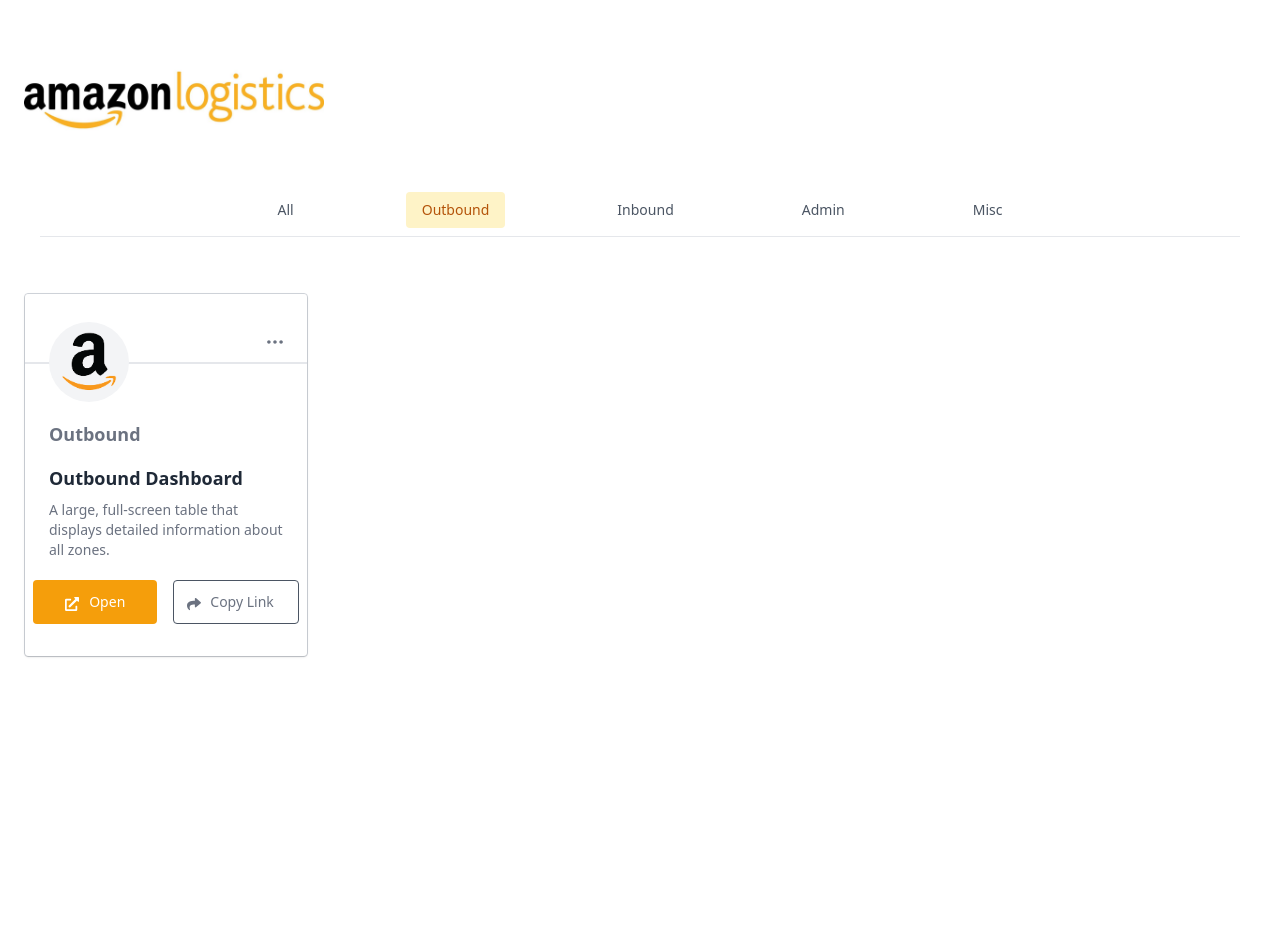
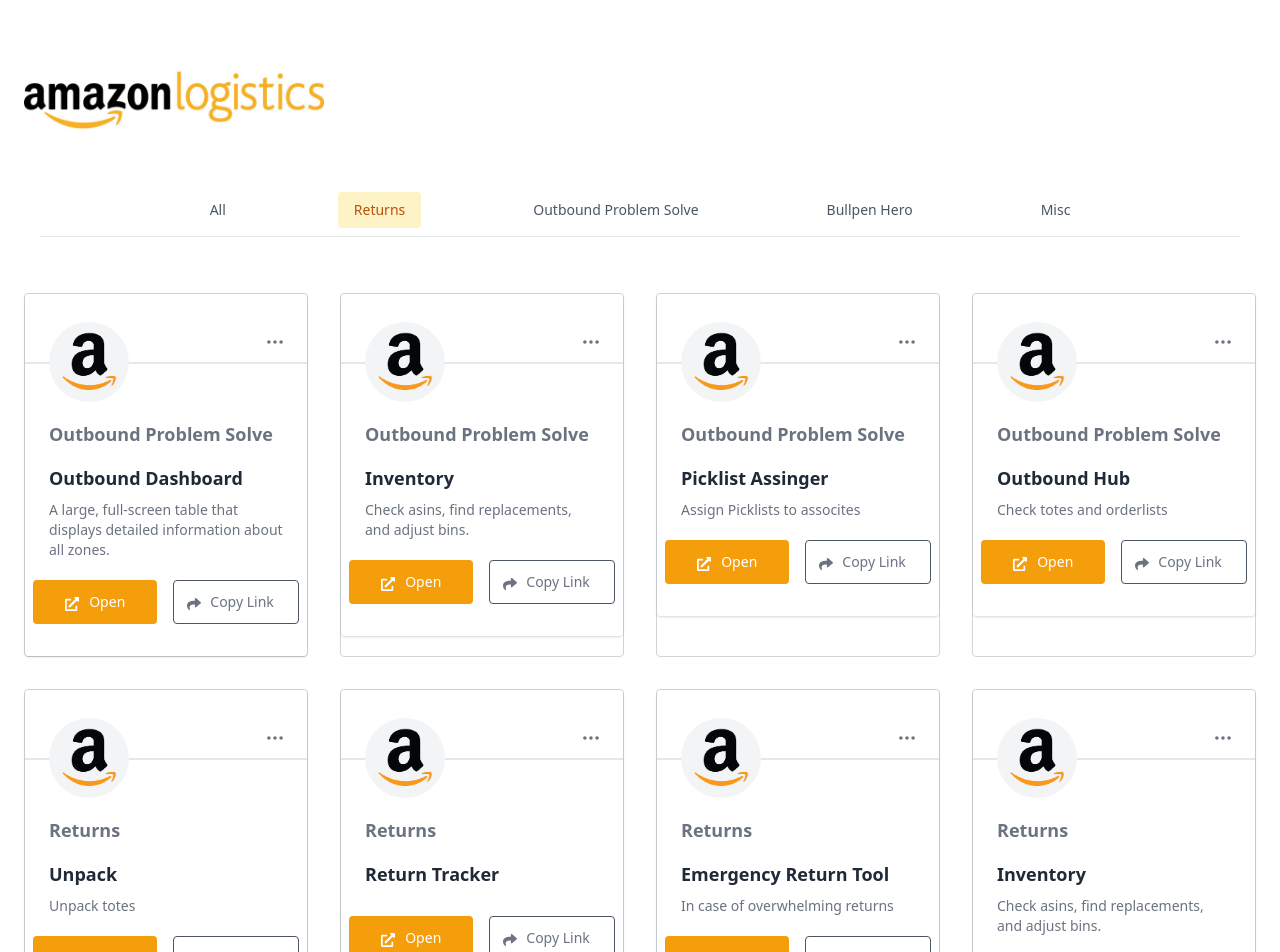
Before and after one commit to QuentinGibson/amazon-fresh-homepage-prototype, a React (Create React App) app: page / in a window 1280 px wide. Shown: the top 952 px of the page. Before the commit the page ends 800 px from the top, so only its background shows below. Built offline with nearby package versions, Linux system fonts and the light colour scheme.

Commit message:
add tasks to data

```diff
--- a/src/components/Col3/Col3.jsx
+++ b/src/components/Col3/Col3.jsx
@@ -4,7 +4,6 @@
 const tasks = data.tasks
 const taskList = tasks.map(task => {
     const {category, title, desc, url} = task
-    console.log(task)
     return (
         <Task category={category} title={title} desc={desc} url={url}/>
     )
--- a/src/components/Tab/Tab.jsx
+++ b/src/components/Tab/Tab.jsx
@@ -8,13 +8,13 @@
                     All
                 </li>
                 <li onClick={() => setActiveStatus(1)} className={activeStatus === 1 ? "py-2 px-4 cursor-pointer ml-24 bg-yellow-100 ease-in duration-150 rounded  text-xs xl:text-sm leading-none text-center text-yellow-700" : "py-2 px-4 cursor-pointer ml-24 bg-transparent hover:bg-yellow-50 ease-in duration-150 rounded text-xs xl:text-sm leading-none text-gray-600"}>
-                    Outbound
+                    Returns
                 </li>
                 <li onClick={() => setActiveStatus(2)} className={activeStatus === 2 ? "py-2 px-4 cursor-pointer bg-yellow-100 ease-in duration-150 rounded ml-24  text-xs xl:text-sm leading-none text-center text-yellow-700" : "py-2 px-4 cursor-pointer ml-24 bg-transparent hover:bg-yellow-50 ease-in duration-150 rounded text-xs xl:text-sm leading-none text-gray-600"}>
-                    Inbound
+                    Outbound Problem Solve
                 </li>
                 <li onClick={() => setActiveStatus(3)} className={activeStatus === 3 ? "py-2 px-4 cursor-pointer bg-yellow-100 ease-in duration-150 rounded ml-24  text-xs xl:text-sm leading-none text-center text-yellow-700" : "py-2 px-4 cursor-pointer ml-24 bg-transparent hover:bg-yellow-50 ease-in duration-150 rounded text-xs xl:text-sm leading-none text-gray-600"}>
-                    Admin
+                    Bullpen Hero
                 </li>
                 <li onClick={() => setActiveStatus(4)} className={activeStatus === 4 ? "py-2 px-4 cursor-pointer bg-yellow-100 ease-in duration-150 rounded ml-24  text-xs xl:text-sm leading-none text-center text-yellow-700" : "py-2 px-4 cursor-pointer ml-24 bg-transparent hover:bg-yellow-50 ease-in duration-150 rounded text-xs xl:text-sm leading-none text-gray-600"}>
                     Misc
--- a/src/components/Task/Task.jsx
+++ b/src/components/Task/Task.jsx
@@ -2,10 +2,21 @@
 import {FontAwesomeIcon} from '@fortawesome/react-fontawesome'
 import {faShare} from '@fortawesome/free-solid-svg-icons'
 import { faExternalLinkAlt } from '@fortawesome/free-solid-svg-icons';
+
+function setClipboard(value) {
+    const tempInput = document.createElement("input");
+    tempInput.style = "position: absolute; left: -1000px; top: -1000px";
+    tempInput.value = value;
+    document.body.appendChild(tempInput);
+    tempInput.select();
+    document.execCommand("copy");
+    document.body.removeChild(tempInput);
+}
+
 const Task = ({category, title, desc, url}) => {
     return (
       <>
-        <div className="rounded border-gray-300  dark:border-gray-700 border border-2">
+        <div className="rounded border-gray-300 dark:border-gray-700 border border-2">
           <div className="max-w-sm py-6 relative rounded shadow bg-white dark:bg-gray-800">
             <div className="px-6">
               <div className="w-20 h-20 mt-1 rounded-full absolute flex items-center justify-center bg-gray-100">
@@ -50,10 +61,14 @@
                 </span>
                 Open
               </a>
-              <button className="mx-2 my-2 flex items-center bg-white transition duration-150 ease-in-out hover:border-gray-700 hover:text-gray-600 rounded border border-gray-600 text-gray-500 pl-3 pr-6 py-2 text-sm">
+              <button
+                className="mx-2 my-2 flex items-center bg-white transition duration-150 ease-in-out hover:border-gray-700 hover:text-gray-600 rounded border border-gray-600 text-gray-500 pl-3 pr-6 py-2 text-sm"
+                onClick={() => setClipboard(url)}
+                >
                 <span className="h-4 w-4 mr-2">
                   <FontAwesomeIcon icon={faShare} />
                 </span>
+                <input type="hidden" value={url} name="hiddenUrl" />
                 Copy Link
               </button>
             </div>
--- a/src/data.json
+++ b/src/data.json
@@ -1,10 +1,71 @@
 {
     "tasks": [
         {
-            "category": "Outbound",
+            "category": "Outbound Problem Solve",
             "title": "Outbound Dashboard",
             "desc": "A large, full-screen table that displays detailed information about all zones.",
             "url": "https://aftlite-na.amazon.com/outbound_dashboard"
+        }, {
+            "category": "Outbound Problem Solve",
+            "title": "Inventory",
+            "desc": "Check asins, find replacements, and adjust bins.",
+            "url": "https://aftlite-na.amazon.com/inventory"
+        }, {
+            "category": "Outbound Problem Solve",
+            "title": "Picklist Assinger",
+            "desc": "Assign Picklists to assocites",
+            "url": "https://aftlite-na.amazon.com/picklist_group/create?method=post"
+        }, {
+            "category": "Outbound Problem Solve",
+            "title": "Outbound Hub",
+            "desc": "Check totes and orderlists",
+            "url": "https://aftlite-na.amazon.com/wms"
+        }, {
+            "category": "Returns",
+            "title": "Unpack",
+            "desc": "Unpack totes",
+            "url": "https://aftlite-na.amazon.com/unpack_tote/unpack"
+        }, {
+            "category": "Returns",
+            "title": "Return Tracker",
+            "desc": "",
+            "url": "http://uste-env-1.c5thmpi2wj.us-east-1.elasticbeanstalk.com/?fc=UGA2&programId=2"
+        }, {
+            "category": "Returns",
+            "title": "Emergency Return Tool",
+            "desc": "In case of overwhelming returns",
+            "url": "https://prime-now-ops.amazon.com/ust/UWA2-UWA4?commit=Continue&location_name=UGA2&utf8"
+
+        }, {
+            "category": "Returns",
+            "title": "Inventory",
+            "desc": "Check asins, find replacements, and adjust bins.",
+            "url": "https://aftlite-na.amazon.com/inventory"
+        }, {
+            "category": "Bullpen Hero",
+            "title": "Como Dashboard",
+            "desc": "",
+            "url": "https://prime-now-ops.amazon.com/ust/UWA2-UWA4?commit=Continue&location_name=UGA2&utf8"
+        }, {
+            "category": "Bullpen Hero",
+            "title": "Picking Capacity",
+            "desc": "",
+            "url": "https://helm-iad.iad.proxy.amazon.com/#/sites/UGA2/pick-capacity-detail?startDate=2021-02-24&endDate=2021-02-24"
+        }, {
+            "category": "Bullpen Hero",
+            "title": "Labor Tracker",
+            "desc": "",
+            "url": "https://aftlite-portal.amazon.com/indirect_action"
+        }, {
+            "category": "Bullpen Hero",
+            "title": "Driver Check In",
+            "desc": "",
+            "url": "https://logistics.amazon.com/tracks/idverification/barcodeinput"
+        }, {
+            "category": "Bullpen Hero",
+            "title": "UPH Drilldown",
+            "desc": "",
+            "url": "https://aftlite-na.amazon.com/labor_tracking/uph_drilldown"
         }
     ]
 }
```
